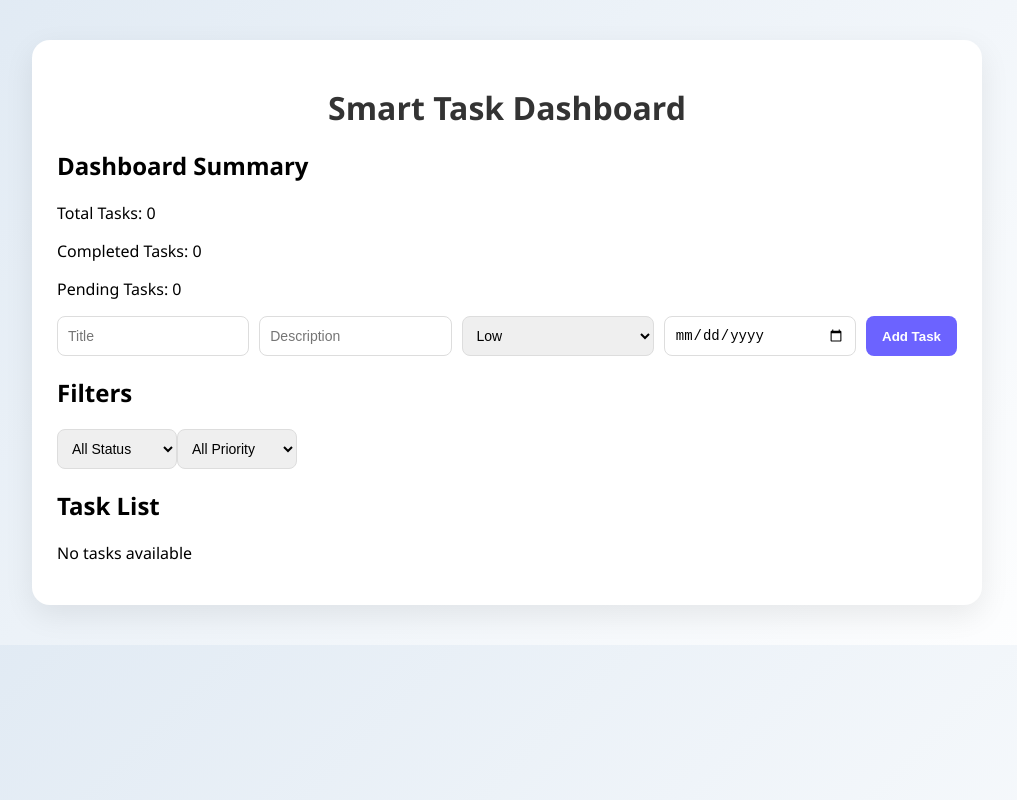
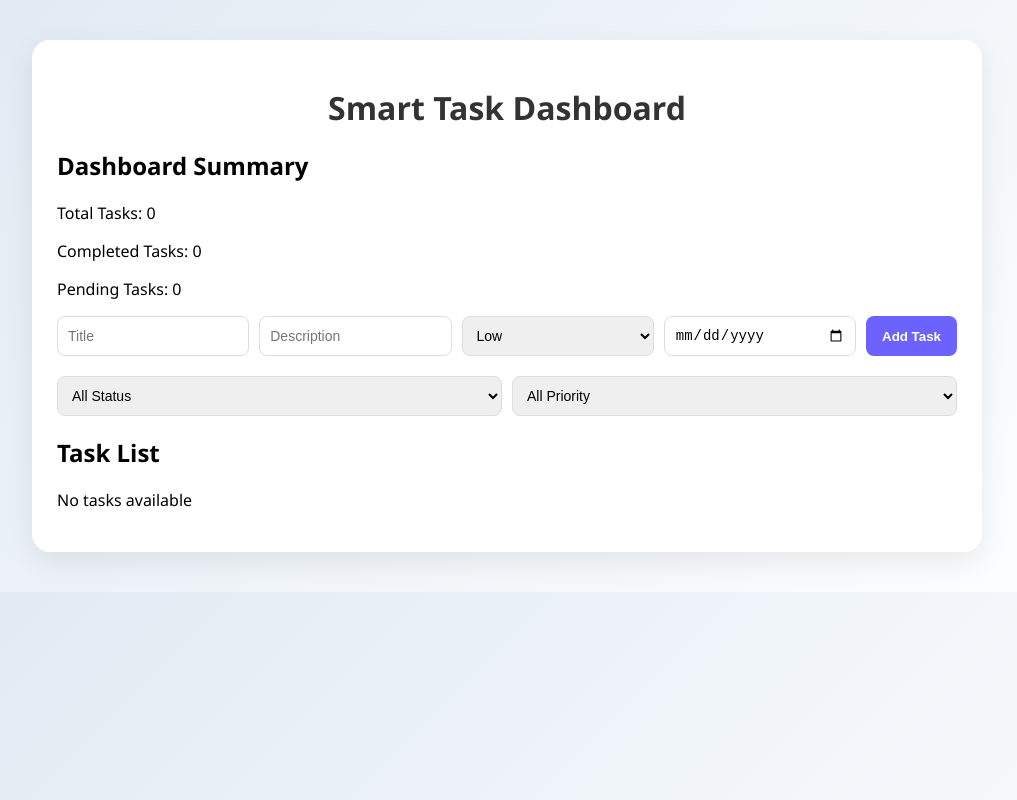
Before and after one commit to Sinan-028/Smart_task_dashboard, a React (Create React App) app: page / in a window 1280 px wide. Shown: the whole page, without its empty margins (133-1150 px from the left). Built offline with nearby package versions, Linux system fonts and the light colour scheme.

Commit message:
Day 6 completed - Added filtering and sorting functionality

```diff
--- a/src/App.js
+++ b/src/App.js
@@ -1,26 +1,27 @@
 import { useState } from "react";
-import "./App.css";
 import TaskForm from "./components/TaskForm";
 import TaskList from "./components/TaskList";
 import FilterBar from "./components/FilterBar";
 import Summary from "./components/Summary";
+import "./App.css";
 
 function App() {
 
-  // STATE
   const [tasks, setTasks] = useState([]);
+  const [statusFilter, setStatusFilter] = useState("All");
+  const [priorityFilter, setPriorityFilter] = useState("All");
 
-  // ADD TASK
+  // ADD
   const addTask = (task) => {
     setTasks([...tasks, task]);
   };
 
-  // DELETE TASK
+  // DELETE
   const deleteTask = (id) => {
     setTasks(tasks.filter(task => task.id !== id));
   };
 
-  // UPDATE TASK (status / edit)
+  // UPDATE
   const updateTask = (updatedTask) => {
     setTasks(
       tasks.map(task =>
@@ -28,6 +29,16 @@ function App() {
       )
     );
   };
+
+  // FILTER + SORT LOGIC
+  const filteredTasks = tasks
+    .filter(task =>
+      statusFilter === "All" || task.status === statusFilter
+    )
+    .filter(task =>
+      priorityFilter === "All" || task.priority === priorityFilter
+    )
+    .sort((a, b) => new Date(a.dueDate) - new Date(b.dueDate));
 
   return (
     <div className="container">
@@ -37,10 +48,13 @@ function App() {
 
       <TaskForm addTask={addTask} />
 
-      <FilterBar />
+      <FilterBar
+        setStatusFilter={setStatusFilter}
+        setPriorityFilter={setPriorityFilter}
+      />
 
       <TaskList
-        tasks={tasks}
+        tasks={filteredTasks}
         updateTask={updateTask}
         deleteTask={deleteTask}
       />
--- a/src/components/FilterBar.js
+++ b/src/components/FilterBar.js
@@ -1,20 +1,21 @@
-export default function FilterBar() {
+export default function FilterBar({ setStatusFilter, setPriorityFilter }) {
   return (
-    <div>
-      <h2>Filters</h2>
-      <select>
-        <option>All Status</option>
-        <option>To Do</option>
-        <option>In Progress</option>
-        <option>Completed</option>
+    <div className="filters">
+
+      <select onChange={e => setStatusFilter(e.target.value)}>
+        <option value="All">All Status</option>
+        <option value="To Do">To Do</option>
+        <option value="In Progress">In Progress</option>
+        <option value="Completed">Completed</option>
       </select>
 
-      <select>
-        <option>All Priority</option>
-        <option>Low</option>
-        <option>Medium</option>
-        <option>High</option>
+      <select onChange={e => setPriorityFilter(e.target.value)}>
+        <option value="All">All Priority</option>
+        <option value="Low">Low</option>
+        <option value="Medium">Medium</option>
+        <option value="High">High</option>
       </select>
+
     </div>
   );
 }
```
